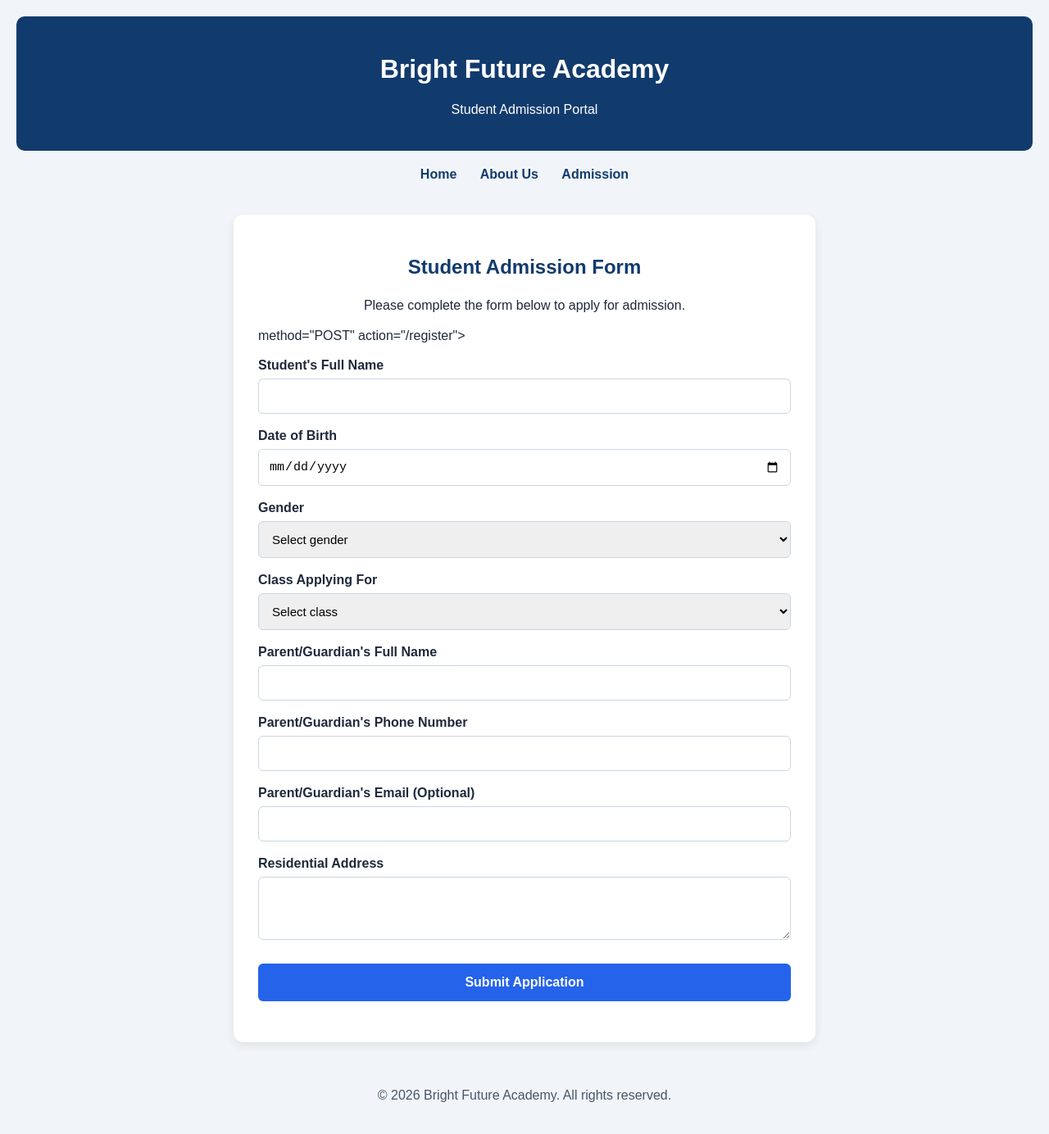
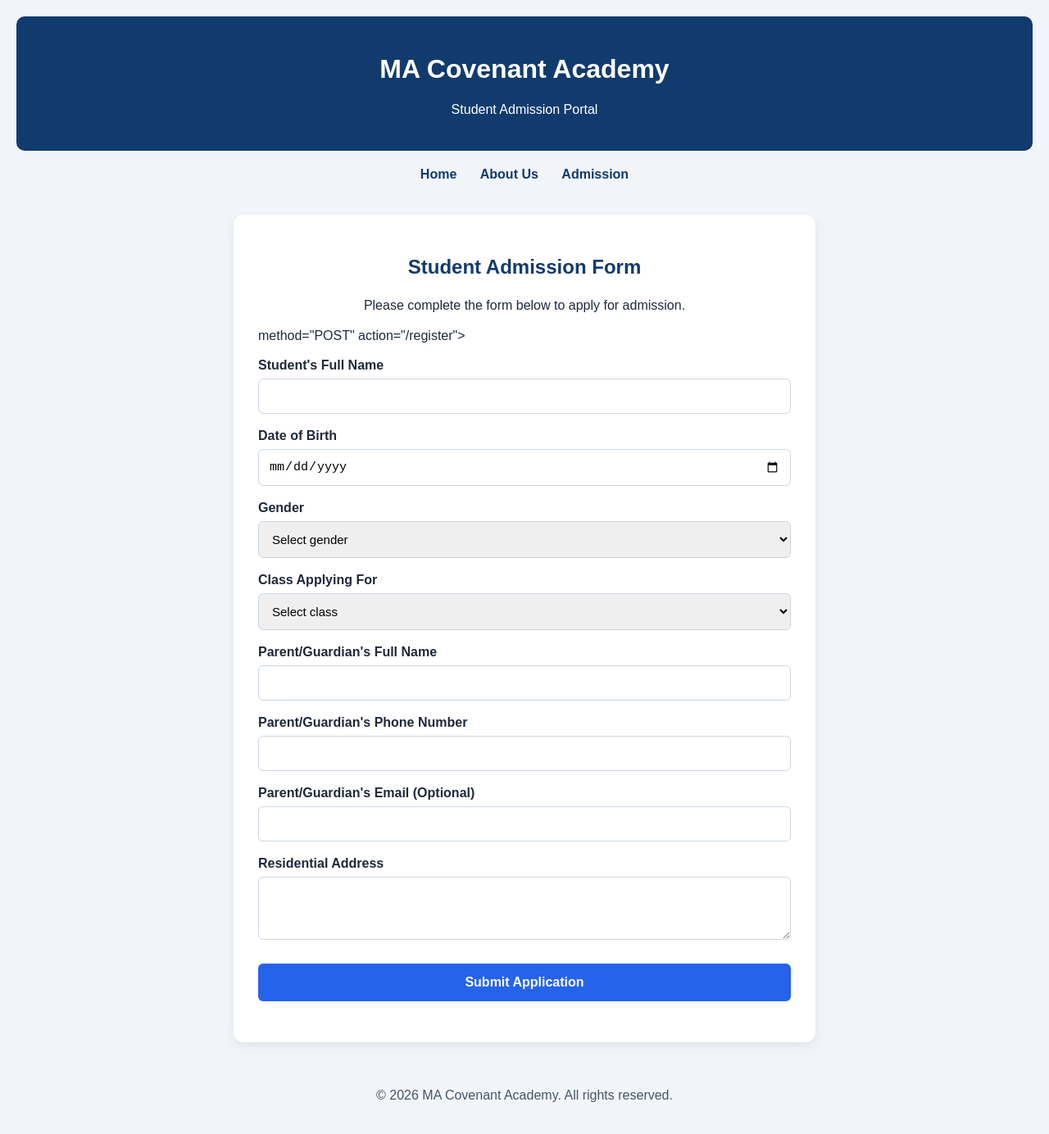
Before and after one commit to maudamemmanuel7-lgtm/App, a plain HTML site: page templates/register.html in a window 1280 px wide. Shown: the whole page at 82% size. Drawn offline with Linux system fonts and the light colour scheme.

Commit message:
Update register.html

```diff
--- a/templates/register.html
+++ b/templates/register.html
@@ -2,7 +2,7 @@
 <head>
     <meta charset="UTF-8">
     <meta name="viewport" content="width=device-width, initial-scale=1.0">
-    <title>Student Admission | Bright Future Academy</title><style>
+    <title>Student Admission | MA Covenant Academy</title><style>
     body {
         margin: 0;
         font-family: Arial, sans-serif;
@@ -113,7 +113,7 @@
 </style>
 
 </head><body><header>
-    <h1>Bright Future Academy</h1>
+    <h1>MA Covenant Academy</h1>
     <p>Student Admission Portal</p>
 </header>
 
@@ -178,7 +178,7 @@
 </div>
 
 <footer>
-    <p>&copy; 2026 Bright Future Academy. All rights reserved.</p>
+    <p>&copy; 2026 MA Covenant Academy. All rights reserved.</p>
 </footer>
 
 
```
